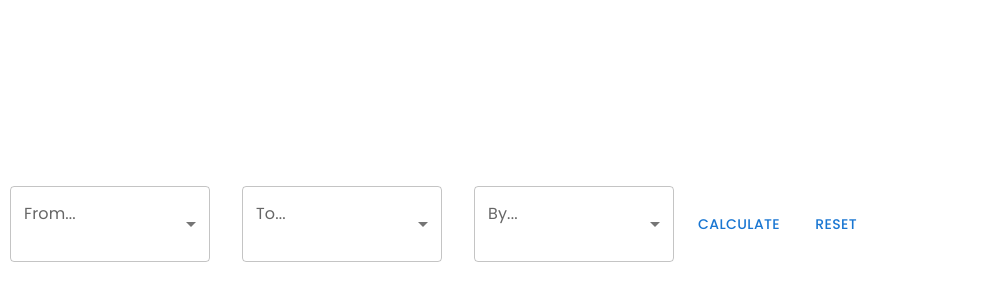
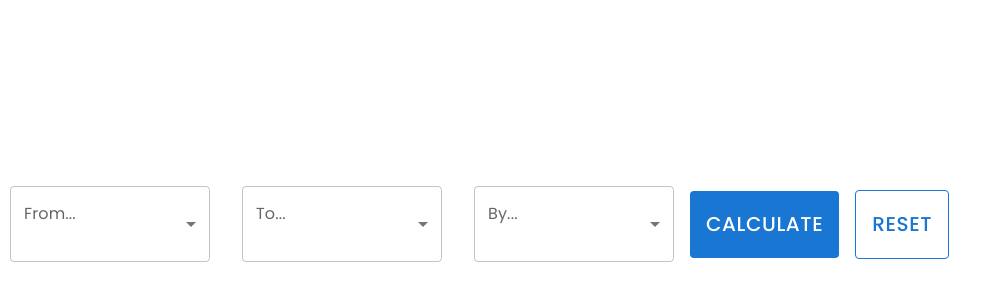
Before and after one commit to nergisRahimzade/my-distance-calculator, a React (Vite) app: page / in a window 1280 px wide. Shown: the part 176-476 px from the top of the page, without its empty margins (0-1002 px from the left). Built offline with nearby package versions, Linux system fonts and the light colour scheme.

Commit message:
Updated emergency numbers api to output 112 if the country is member of 112

```diff
--- a/src/components/search-city/SearchCity.tsx
+++ b/src/components/search-city/SearchCity.tsx
@@ -151,14 +151,15 @@ export function SearchCity() {
 
         <Button
           onClick={handleClick}
-          sx={{ fontFamily: 'Poppins' }}
+          sx={{ fontFamily: 'Poppins', fontSize: 20, backgroundColor: 'rgb(25, 118, 210)', color: 'white', padding: 2 }}
         >
           Calculate
         </Button>
 
         <Button
           onClick={handleReset}
-          sx={{ fontFamily: 'Poppins' }}
+          sx={{ fontFamily: 'Poppins', fontSize: 20, padding: 2, borderWidth: 1, borderColor: 'rgb(25, 118, 210)'}}
+          variant='outlined'
         >
           Reset
         </Button>
--- a/src/components/search-city/output-city/OutputCity.tsx
+++ b/src/components/search-city/output-city/OutputCity.tsx
@@ -2,7 +2,7 @@ import { useEffect, useState } from "react";
 import './OutputCity.css';
 import { OutputCityWeather } from "./output-city-weather/OutputCityWeather";
 
-import { findDistDur } from "../../../services/findDistDur";
+import { findDistDur } from "../../../services/destServices/getDistDur";
 
 import type { DistanceResult } from "../../../assets/types/DistanceResult";
 import type { OutputCityProps } from "../../../assets/types/OutputCityProps";
--- a/src/components/search-city/output-city/city-overview/CityEmergencyNumbersInfo.tsx
+++ b/src/components/search-city/output-city/city-overview/CityEmergencyNumbersInfo.tsx
@@ -1,6 +1,6 @@
 import { useEffect, useState } from "react";
 
-import { getEmergencyNumber } from "../../../../services/getEmergencyNumber";
+import { getEmergencyNumber } from "../../../../services/overviewServices/getEmergencyNumber";
 
 import type { CityEmergencyNumbersInfoProps } from "../../../../assets/types/CityEmergencyNumbersInfoProps";
 
--- a/src/components/search-city/output-city/city-overview/CityOverviewInfo.tsx
+++ b/src/components/search-city/output-city/city-overview/CityOverviewInfo.tsx
@@ -1,7 +1,7 @@
 import { useEffect, useState } from 'react';
 import './CityOverviewInfo.css';
 
-import { getCityInfo } from '../../../../services/getCityInfo';
+import { getCityInfo } from '../../../../services/overviewServices/getCityInfo';
 
 import type { OverviewCityInfoProps } from '../../../../assets/types/OverCityInfoProps';
 import type { Activity } from '../../../../assets/types/Activity';
--- a/src/components/search-city/output-city/output-city-weather/OutputCityWeather.tsx
+++ b/src/components/search-city/output-city/output-city-weather/OutputCityWeather.tsx
@@ -8,7 +8,7 @@ import '../../../../assets/weather-icons/snow.png';
 import '../../../../assets/weather-icons/thunderstorm.png';
 import './OutputCityWeather.css';
 
-import { getCityWeather } from "../../../../services/getCityWeather";
+import { getCityWeather } from "../../../../services/weatherServices/getCityWeather";
 import { matchWeatherIcon } from "../../../../utils/matchWeatherIcon";
 
 import type { OutputCityWeatherProps } from "../../../../assets/types/OutputCityWeatherProps";
--- a/src/services/findDistDur.ts
+++ b/src/services/destServices/getDistDur.ts
@@ -1,5 +1,5 @@
-import { findLatLon } from "./findLatLon";
-import { calculateFlightDistance } from "../utils/calculateFlightDistance.tsx";
+import { findLatLon } from "./getLatLon.ts";
+import { calculateFlightDistance } from "../../utils/calculateFlightDistance.tsx";
 
 export async function findDistDur(city1: string, city2: string, mode: string) {
   try {
--- a/src/services/getCityInfo.ts
+++ b/src/services/overviewServices/getCityInfo.ts
@@ -1,6 +1,6 @@
-import { findLatLon } from "./findLatLon";
-import { calculatePopularityScore } from "../utils/calculatePopularityScore";
-import type { Activity } from "../assets/types/Activity";
+import { findLatLon } from "../destServices/getLatLon";
+import { calculatePopularityScore } from "../../utils/calculatePopularityScore";
+import type { Activity } from "../../assets/types/Activity";
 
 export async function getCityInfo(cityName: string) {
   const res = await generateItinerary(cityName);
--- a/src/services/getEmergencyNumber.tsx
+++ b/src/services/overviewServices/getEmergencyNumber.tsx
@@ -1,4 +1,4 @@
-import citiesData from '../components/search-city-list/cities.json';
+import citiesData from '../../components/search-city-list/cities.json';
 
 export async function getEmergencyNumber(cityName: string) {
   const cities = citiesData.cities;
@@ -10,7 +10,13 @@ export async function getEmergencyNumber(cityName: string) {
   const result = await response.json();
   const data = result.data;
 
-  const numbersData = {
+  const numbersData = data.member_112 === true ?
+  {
+    ambulance: 112,
+    fire: 112,
+    police: 112
+  } :
+  {
     ambulance: data.ambulance.all[0],
     fire: data.fire.all[0],
     police: data.police.all[0]
```
Also changed, not shown: src/services/api.ts (deleted), src/services/destServices/getLatLon.ts (renamed from src/services/findLatLon.ts), src/services/weatherServices/getCityWeather.ts (renamed from src/services/getCityWeather.ts).
